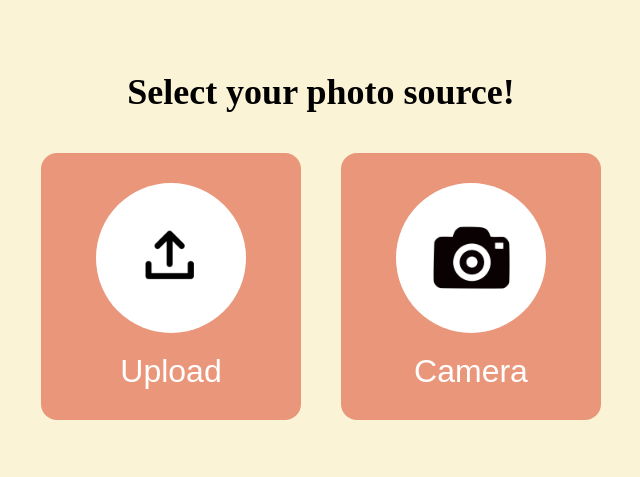
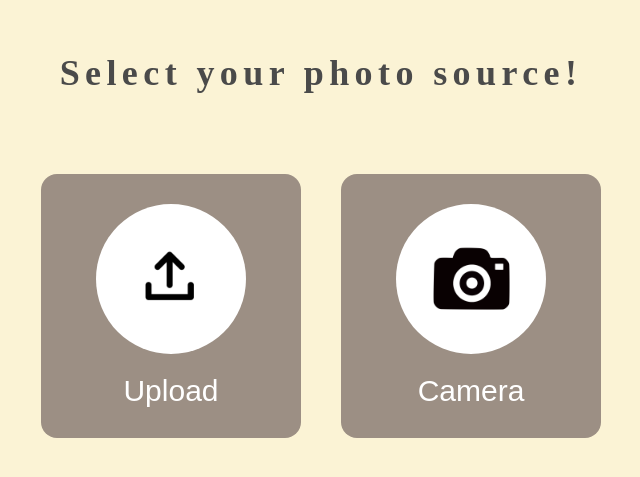
Before and after one commit to chjiayn05/photobooth_temp, a website: page public/menu.html in a window 1280 px wide. Shown: the part 167-644 px from the top of the page, without its empty margins (319-959 px from the left). Drawn offline with Linux system fonts and the light colour scheme.

Commit message:
Update menu.css, change the button color

```diff
--- a/public/menu.css
+++ b/public/menu.css
@@ -6,7 +6,6 @@ body {
     background-color: #FBF3D5;
     margin: 0;
     min-height: 100vh;
-
     display: flex;
     justify-content: center;
     align-items: center;
@@ -20,9 +19,11 @@ body {
 }
 
 h1 {
-    font-family: "RiiTN_R";
+    font-family: "riitnr";
     font-size: 36px;
-    margin-bottom: 40px;
+    margin-bottom: 80px;
+    letter-spacing: 0.15em;
+    color: #4A4A4A;
 }
 
 .btn {
@@ -33,13 +34,18 @@ h1 {
 
 .btn button {
     width: 260px;
-    font-size: 32px;
+    font-size: 30px;
     padding: 30px 20px;
     border-radius: 16px;
     border: none;
     cursor: pointer;
-    background-color: darksalmon;
-    color: white;
+    background-color: #9C8F84;
+    color: #ffffff;
+}
+
+button:hover {
+    background-color: #A99D93;
+    transform: translateY(-1px);
 }
 
 .icon-circle {
```
